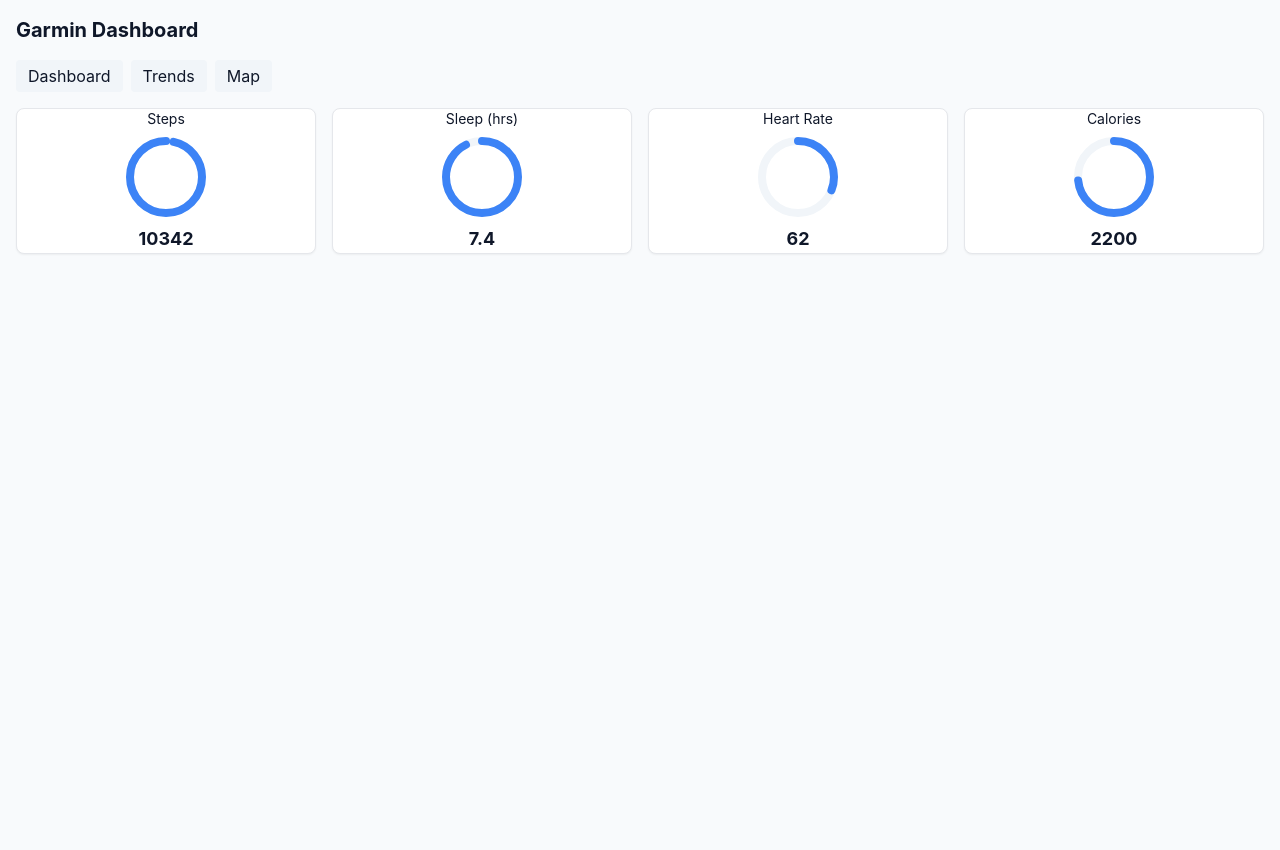
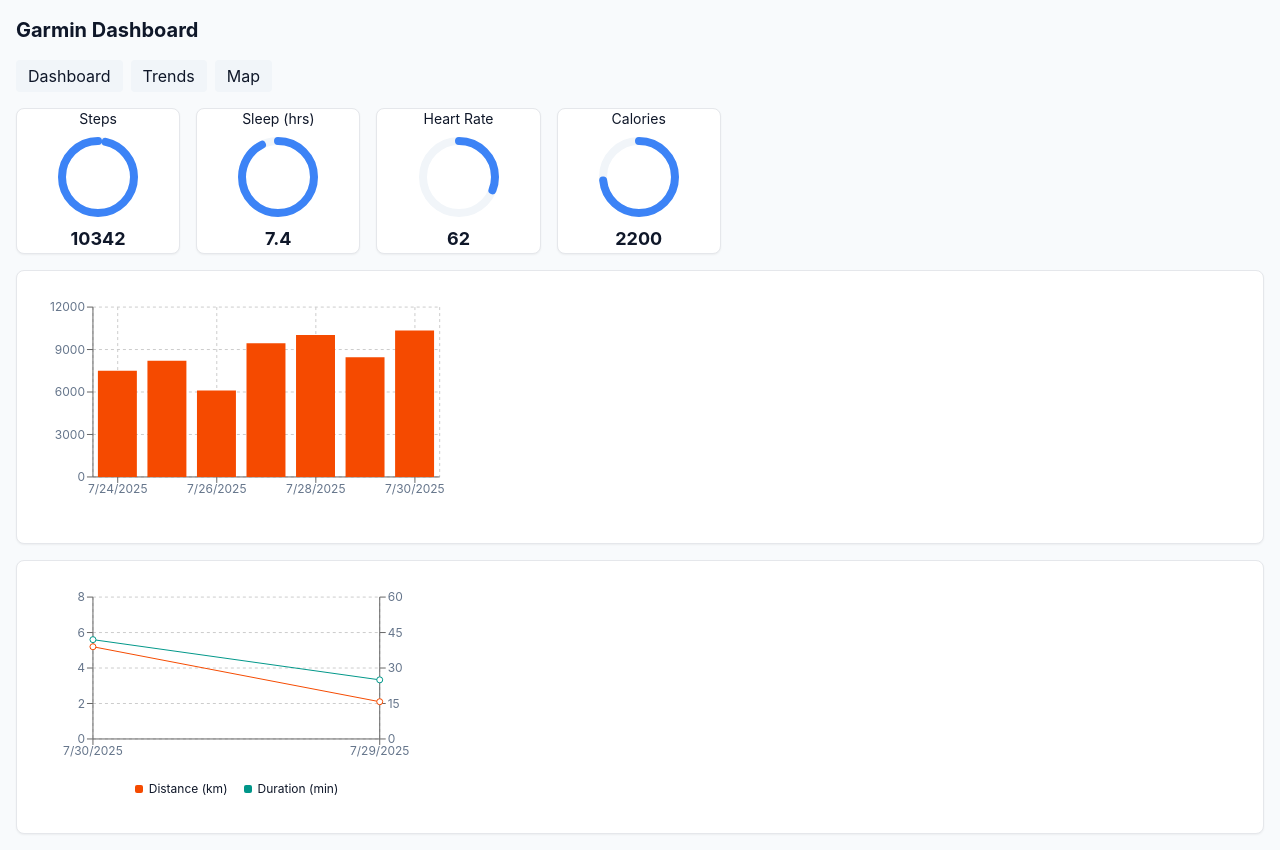
Before and after one commit to osmond/improved-system, a React (Vite) app: page / in a window 1280 px wide. Before the commit the page ends 800 px from the top, so only its background shows below. Built offline with nearby package versions, Linux system fonts and the light colour scheme.

Commit message:
Add charts to dashboard

```diff
--- a/src/pages/Dashboard.tsx
+++ b/src/pages/Dashboard.tsx
@@ -1,6 +1,8 @@
 import React from "react";
 import { Card } from "@/components/ui/card";
 import { ProgressRing } from "@/components/dashboard/ProgressRing";
+import { ActivitiesChart } from "@/components/dashboard/ActivitiesChart";
+import { StepsChart } from "@/components/dashboard/StepsChart";
 import { useGarminData } from "@/hooks/useGarminData";
 
 export default function Dashboard() {
@@ -11,6 +13,7 @@ export default function Dashboard() {
   }
 
   return (
+    <div className="grid gap-4">
       <div className="grid gap-4 md:grid-cols-2 lg:grid-cols-4">
         <Card className="flex flex-col items-center">
           <h2 className="text-sm mb-2">Steps</h2>
@@ -36,5 +39,14 @@ export default function Dashboard() {
           <span className="mt-2 text-lg font-bold">{data.calories}</span>
         </Card>
       </div>
+
+      <Card className="md:col-span-2 p-4">
+        <StepsChart />
+      </Card>
+
+      <Card className="md:col-span-2 p-4">
+        <ActivitiesChart />
+      </Card>
+    </div>
   );
 }
```
Lines whose indentation alone changed are shown as unchanged.
